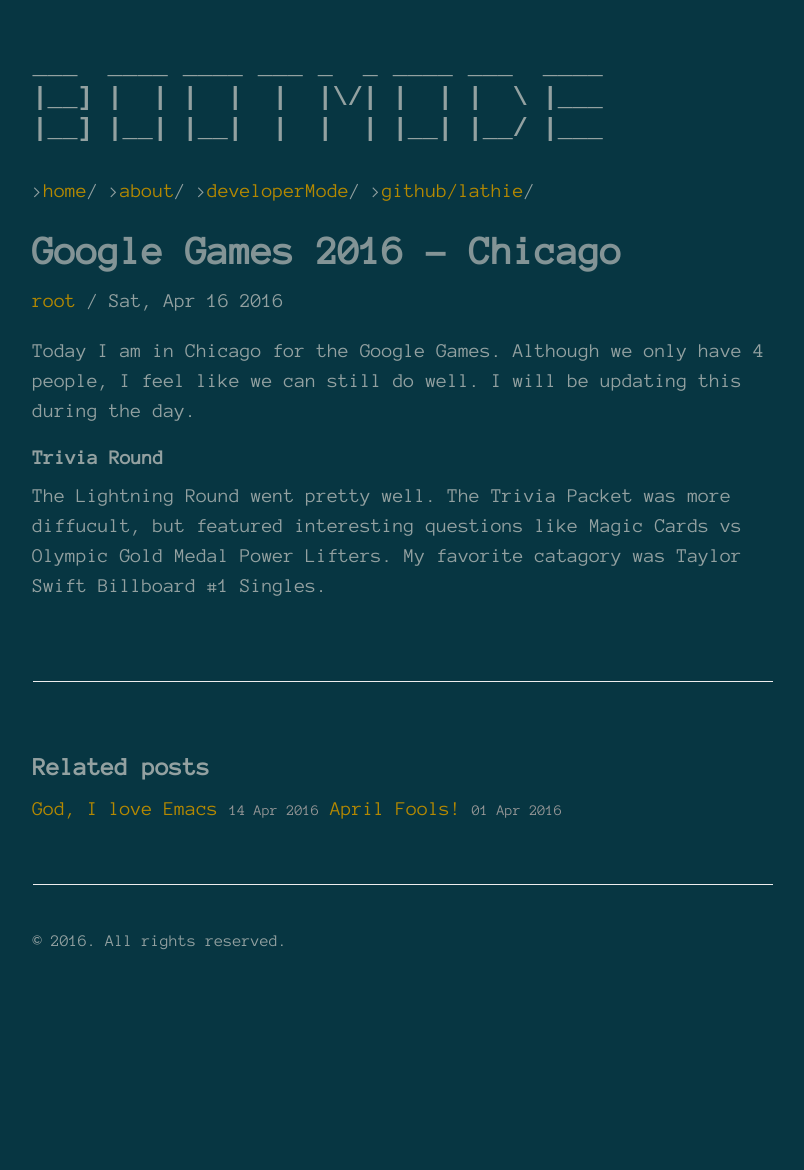
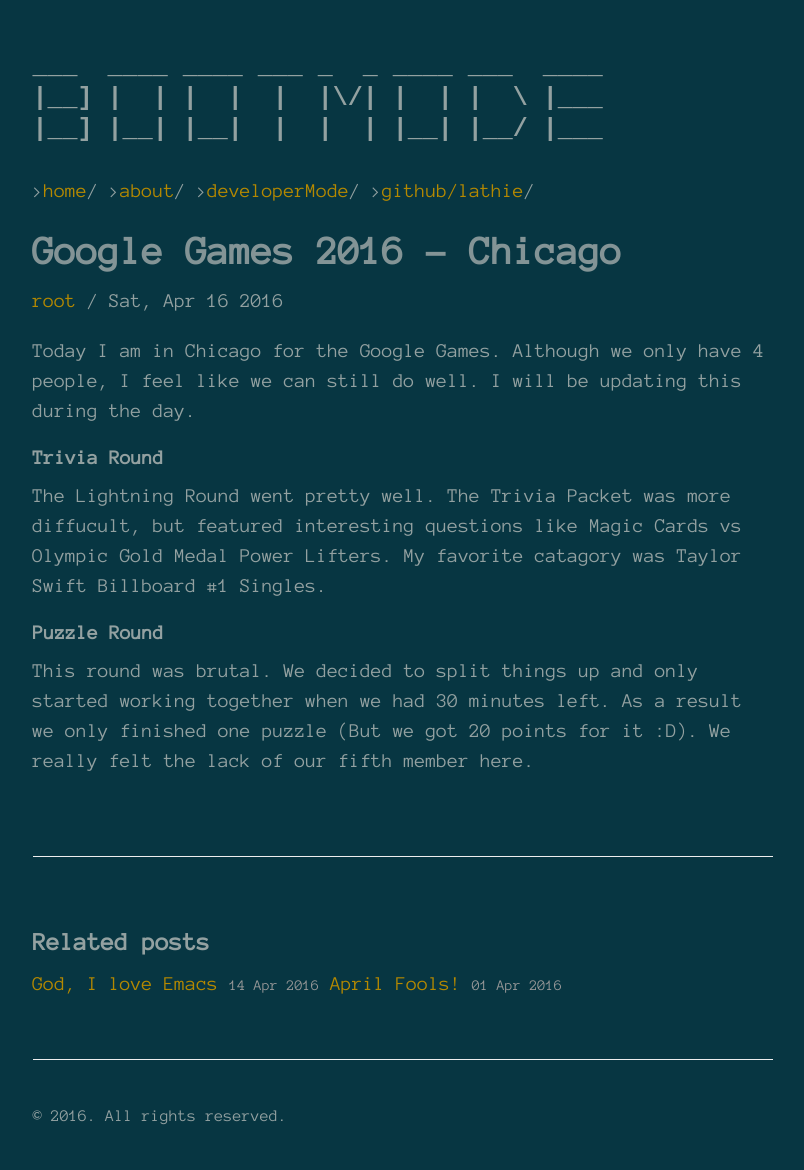
Before and after one commit to developermo-de/bootmode, a Jekyll site: the page built from _posts/2016-04-16-google-games.md, in a window 1280 px wide. Shown: the whole page, without its empty margins (11-815 px from the left). Built offline with Jekyll 4.4.1, drawn with Linux system fonts in a browser that asks for light colours; before the commit the page ends 995 px from its top, so only the background shows below that.

Commit message:
HOLY MOLY I'M ON GOOGLE'S WIFI

```diff
--- a/_posts/2016-04-16-google-games.md
+++ b/_posts/2016-04-16-google-games.md
@@ -10,3 +10,7 @@ Today I am in Chicago for the Google Games. Although we only have 4 people, I fe
 #### Trivia Round
 
 The Lightning Round went pretty well. The Trivia Packet was more diffucult, but featured interesting questions like Magic Cards vs Olympic Gold Medal Power Lifters. My favorite catagory was Taylor Swift Billboard #1 Singles.
+
+#### Puzzle Round
+
+This round was brutal. We decided to split things up and only started working together when we had 30 minutes left. As a result we only finished one puzzle (But we got 20 points for it :D). We really felt the lack of our fifth member here.
```
